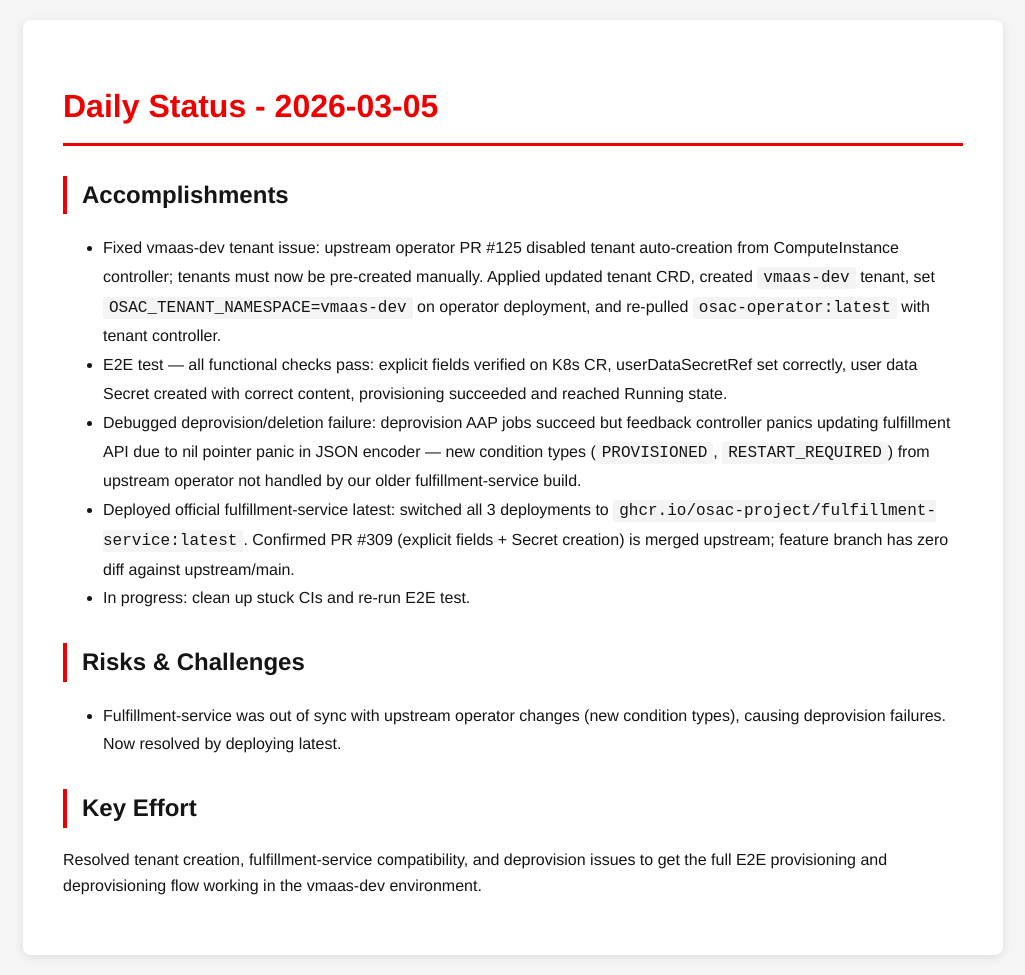
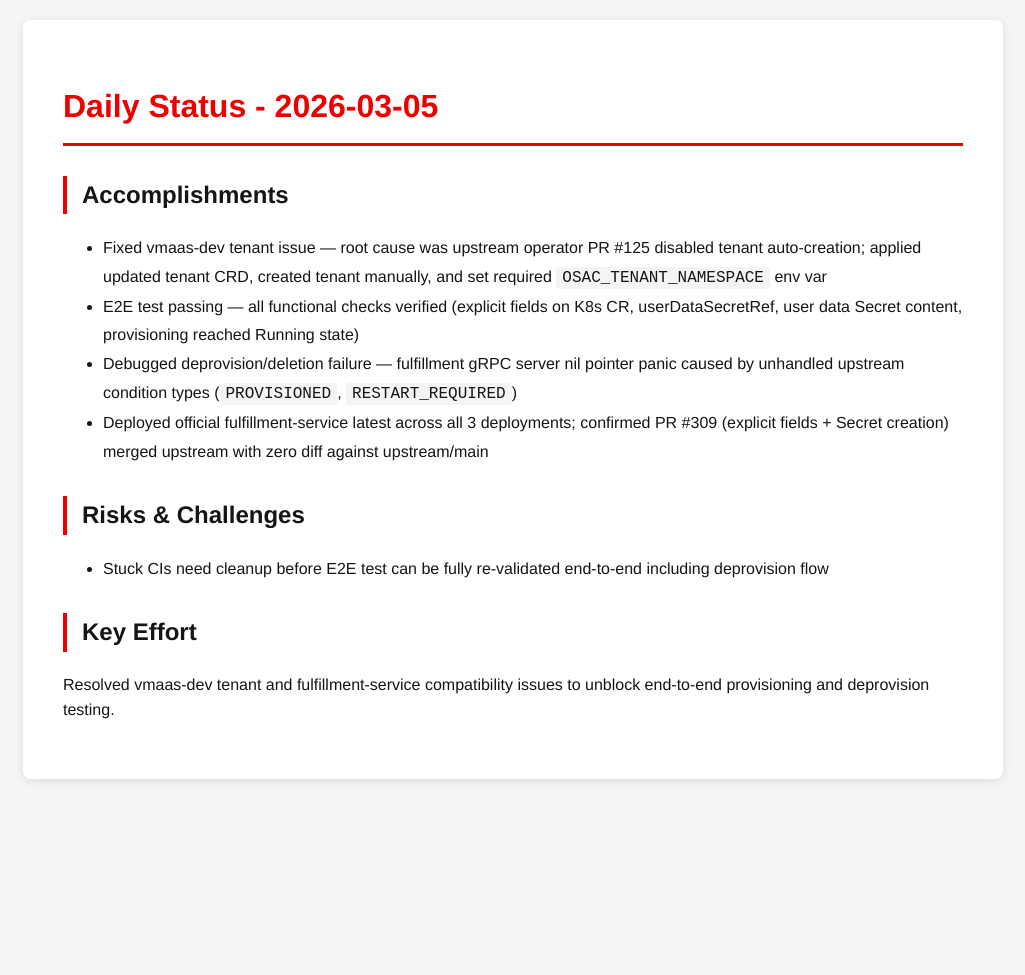
Before and after one commit to tzvatot/daily-status, a Jekyll site: the page built from 2026-03-05.md, in a window 1280 px wide. Shown: the whole page, without its empty margins (127-1152 px from the left). Built offline with Jekyll 4.4.1, drawn with Linux system fonts in a browser that asks for light colours; after the commit the page ends 900 px from its top, so only the background shows below that.

Commit message:
Daily status update - 2026-03-05

```diff
--- a/2026-03-05.md
+++ b/2026-03-05.md
@@ -7,14 +7,13 @@ date: 2026-03-05
 # Daily Status - 2026-03-05
 
 ## Accomplishments
-- Fixed vmaas-dev tenant issue: upstream operator PR #125 disabled tenant auto-creation from ComputeInstance controller; tenants must now be pre-created manually. Applied updated tenant CRD, created `vmaas-dev` tenant, set `OSAC_TENANT_NAMESPACE=vmaas-dev` on operator deployment, and re-pulled `osac-operator:latest` with tenant controller.
-- E2E test — all functional checks pass: explicit fields verified on K8s CR, userDataSecretRef set correctly, user data Secret created with correct content, provisioning succeeded and reached Running state.
-- Debugged deprovision/deletion failure: deprovision AAP jobs succeed but feedback controller panics updating fulfillment API due to nil pointer panic in JSON encoder — new condition types (`PROVISIONED`, `RESTART_REQUIRED`) from upstream operator not handled by our older fulfillment-service build.
-- Deployed official fulfillment-service latest: switched all 3 deployments to `ghcr.io/osac-project/fulfillment-service:latest`. Confirmed PR #309 (explicit fields + Secret creation) is merged upstream; feature branch has zero diff against upstream/main.
-- In progress: clean up stuck CIs and re-run E2E test.
+- Fixed vmaas-dev tenant issue — root cause was upstream operator PR #125 disabled tenant auto-creation; applied updated tenant CRD, created tenant manually, and set required `OSAC_TENANT_NAMESPACE` env var
+- E2E test passing — all functional checks verified (explicit fields on K8s CR, userDataSecretRef, user data Secret content, provisioning reached Running state)
+- Debugged deprovision/deletion failure — fulfillment gRPC server nil pointer panic caused by unhandled upstream condition types (`PROVISIONED`, `RESTART_REQUIRED`)
+- Deployed official fulfillment-service latest across all 3 deployments; confirmed PR #309 (explicit fields + Secret creation) merged upstream with zero diff against upstream/main
 
 ## Risks & Challenges
-- Fulfillment-service was out of sync with upstream operator changes (new condition types), causing deprovision failures. Now resolved by deploying latest.
+- Stuck CIs need cleanup before E2E test can be fully re-validated end-to-end including deprovision flow
 
 ## Key Effort
-Resolved tenant creation, fulfillment-service compatibility, and deprovision issues to get the full E2E provisioning and deprovisioning flow working in the vmaas-dev environment.
+Resolved vmaas-dev tenant and fulfillment-service compatibility issues to unblock end-to-end provisioning and deprovision testing.
```
